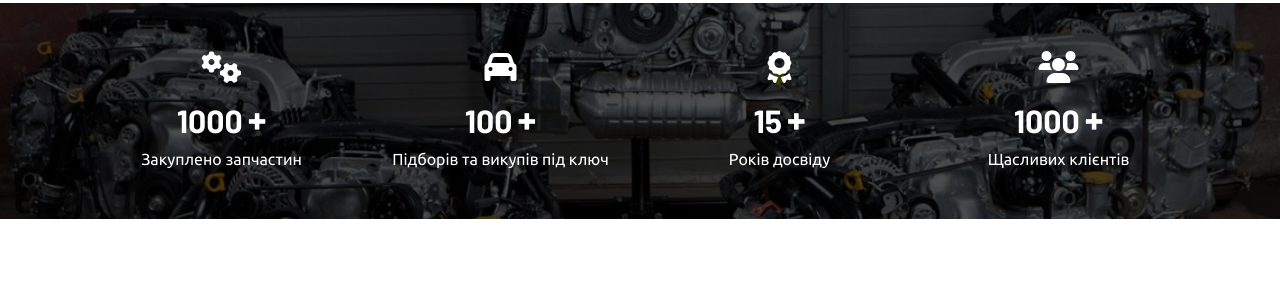
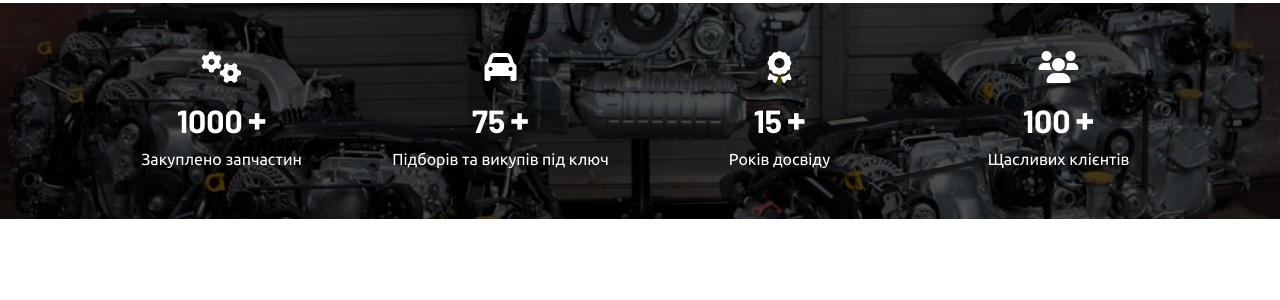
Before and after one commit to PashaKim/car_project, a Django app: page / in a window 1280 px wide. Shown: the part 1593-1893 px from the top of the page. Run offline with Django 4.2, Linux system fonts and the light colour scheme; some libraries are stand-ins or nearby versions.

Commit message:
updated facts

```diff
--- a/templates/include/upper_facts.html
+++ b/templates/include/upper_facts.html
@@ -13,7 +13,7 @@
             <div class="col-md-6 col-lg-3 text-center wow fadeIn" data-wow-delay="0.3s">
                 <i class="fa fa-car fa-2x text-white mb-3"></i>
                 <h2 class="text-white mb-2">
-                    <span data-toggle="counter-up">100</span><span class="plus-sign">+</span>
+                    <span data-toggle="counter-up">75</span><span class="plus-sign">+</span>
                 </h2>
                 <p class="text-white mb-0">{% translate "Підборів та викупів під ключ" %}</p>
             </div>
@@ -27,7 +27,7 @@
             <div class="col-md-6 col-lg-3 text-center wow fadeIn" data-wow-delay="0.7s">
                 <i class="fa fa-users fa-2x text-white mb-3"></i>
                 <h2 class="text-white mb-2">
-                    <span data-toggle="counter-up">1000</span><span class="plus-sign">+</span>
+                    <span data-toggle="counter-up">100</span><span class="plus-sign">+</span>
                 </h2>
                 <p class="text-white mb-0">{% translate "Щасливих клієнтів" %}</p>
             </div>
```
